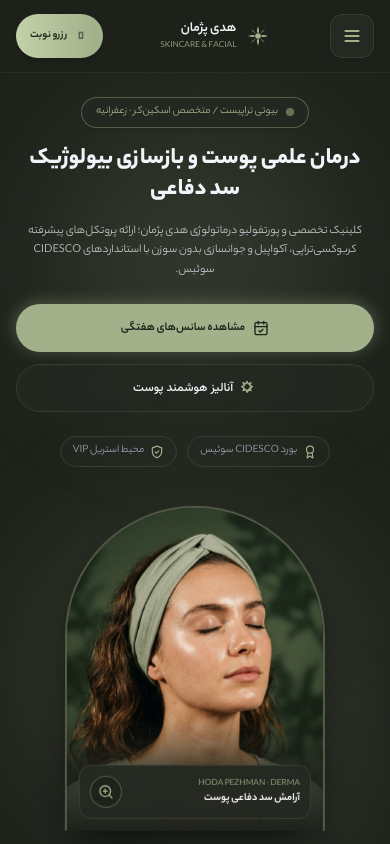
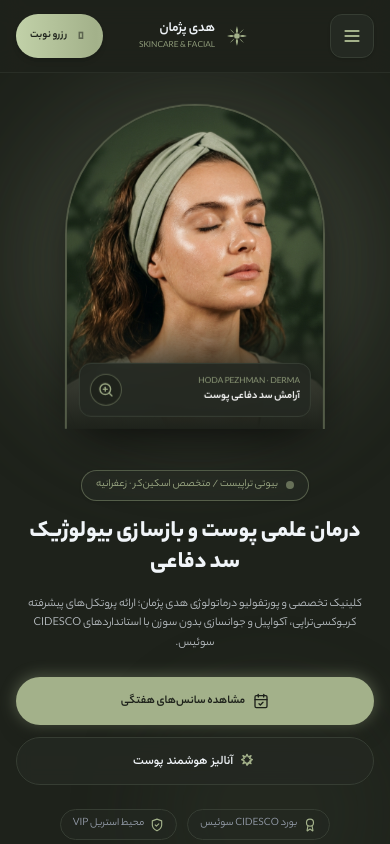
Before and after one commit to yasinlevine/hoda, a React (Vite) app: page / in a window 390 px wide. Shown: the top 844 px of the page. Built offline with nearby package versions, Linux system fonts and the light colour scheme; a web font is replaced by a local one.

Commit message:
style: improve header and hero section responsiveness
Adjust logo positioning and update layout order in the hero section to ensure optimal mobile display and better touch interaction on buttons.

```diff
--- a/src/App.tsx
+++ b/src/App.tsx
@@ -1582,7 +1582,7 @@ export default function App() {
           </div>
 
           {/* Zone 2: Center Botanical Geometric Emblem & Brand Name */}
-          <a href="#top" className="flex items-center gap-2 sm:gap-2.5 group" aria-label="Home">
+          <a href="#top" className="flex items-center gap-2 sm:gap-2.5 group absolute lg:static left-1/2 -translate-x-1/2 lg:translate-x-0 z-10" aria-label="Home">
             <svg
               className="w-7 h-7 sm:w-8 sm:h-8 text-[#a3b18a] group-hover:rotate-45 transition-transform duration-700 animate-emblem-spin"
               viewBox="0 0 100 100"
--- a/src/components/EditorialHeroSection.tsx
+++ b/src/components/EditorialHeroSection.tsx
@@ -70,7 +70,7 @@ export const EditorialHeroSection: React.FC<EditorialHeroSectionProps> = ({
       <div className="max-w-7xl mx-auto px-4 sm:px-6 lg:px-12 w-full grid grid-cols-1 lg:grid-cols-12 gap-8 lg:gap-8 items-center relative z-10 flex-1 my-auto">
 
         {/* Editorial Headline & Action CTAs */}
-        <div className="lg:col-span-4 text-center lg:text-right space-y-4 sm:space-y-6 order-1 lg:order-1">
+        <div className="lg:col-span-4 text-center lg:text-right space-y-4 sm:space-y-6 order-2 lg:order-1">
 
           <div className="inline-flex items-center gap-2 px-3.5 py-1.5 rounded-full bg-[#242922]/90 border border-[#a3b18a]/40 text-[11px] sm:text-xs text-[#a3b18a] backdrop-blur-md shadow-sm mx-auto lg:mx-0">
             <span className="w-2 h-2 rounded-full bg-[#a3b18a] animate-pulse"></span>
@@ -89,7 +89,7 @@ export const EditorialHeroSection: React.FC<EditorialHeroSectionProps> = ({
           <div className="flex flex-col sm:flex-row items-stretch sm:items-center justify-center lg:justify-start gap-3 pt-2">
             <a
               href="#schedule"
-              className="min-h-[48px] px-6 py-3.5 bg-[#a3b18a] hover:bg-[#b5c49b] text-[#1e221b] font-bold text-xs sm:text-sm rounded-full transition-all duration-300 shadow-lg flex items-center justify-center gap-2 cursor-pointer hover:scale-105 active:scale-95 animate-glow-pulse"
+              className="w-full sm:w-auto min-h-[48px] px-6 py-3.5 bg-[#a3b18a] hover:bg-[#b5c49b] text-[#1e221b] font-bold text-xs sm:text-sm rounded-full transition-all duration-300 shadow-lg flex items-center justify-center gap-2 cursor-pointer hover:scale-105 active:scale-95 animate-glow-pulse"
             >
               <CalendarCheckIcon className="w-4 h-4" />
               <span>مشاهده سانس‌های هفتگی</span>
@@ -97,7 +97,7 @@ export const EditorialHeroSection: React.FC<EditorialHeroSectionProps> = ({
 
             <a
               href="#skin-analysis"
-              className="min-h-[48px] px-5 py-3.5 bg-[#242922]/90 hover:bg-[#363d33] border border-[#363d33] hover:border-[#a3b18a]/50 text-[#f1f5f9] font-medium text-xs sm:text-sm rounded-full transition-all duration-300 flex items-center justify-center gap-2 cursor-pointer backdrop-blur-sm hover:scale-105 active:scale-95"
+              className="w-full sm:w-auto min-h-[48px] px-5 py-3.5 bg-[#242922]/90 hover:bg-[#363d33] border border-[#363d33] hover:border-[#a3b18a]/50 text-[#f1f5f9] font-medium text-xs sm:text-sm rounded-full transition-all duration-300 flex items-center justify-center gap-2 cursor-pointer backdrop-blur-sm hover:scale-105 active:scale-95"
             >
               <WandSparklesIcon className="w-4 h-4 text-[#a3b18a]" />
               <span>آنالیز هوشمند پوست</span>
@@ -118,13 +118,13 @@ export const EditorialHeroSection: React.FC<EditorialHeroSectionProps> = ({
         </div>
 
         {/* Central Cutout Portrait of Woman with Headwrap & 3D Slow Float */}
-        <div className="lg:col-span-5 relative flex justify-center items-center order-2 lg:order-2 my-2 sm:my-0">
+        <div className="lg:col-span-5 relative flex justify-center items-center order-1 lg:order-2 my-2 sm:my-0">
 
           {/* Subtle Organic Halo Glow */}
           <div className="absolute inset-0 bg-[#a3b18a]/15 rounded-full blur-3xl scale-95 pointer-events-none"></div>
 
           {/* Central Portrait Architecture with Arch Mask & Subtle Slow Float */}
-          <div className="relative z-10 w-full max-w-[260px] sm:max-w-[340px] lg:max-w-[420px] aspect-[3.2/4] rounded-t-[130px] sm:rounded-t-[170px] lg:rounded-t-[200px] overflow-hidden border-t-2 border-x-2 border-[#a3b18a]/40 shadow-[0_20px_50px_-15px_rgba(0,0,0,0.85)] group bg-[#1e221b] animate-portrait-float">
+          <div className="relative z-10 w-full max-w-[260px] sm:max-w-[340px] lg:max-w-[420px] aspect-[3.2/4] rounded-t-[130px] sm:rounded-t-[170px] lg:rounded-t-[200px] overflow-hidden border-t-2 border-x-2 border-[#a3b18a]/40 shadow-[0_20px_50px_-15px_rgba(0,0,0,0.85)] group bg-[#1e221b] animate-portrait-float mx-auto">
             <img
               src={heroThumbnails[activeThumbnail].img}
               alt={heroThumbnails[activeThumbnail].title}
```
